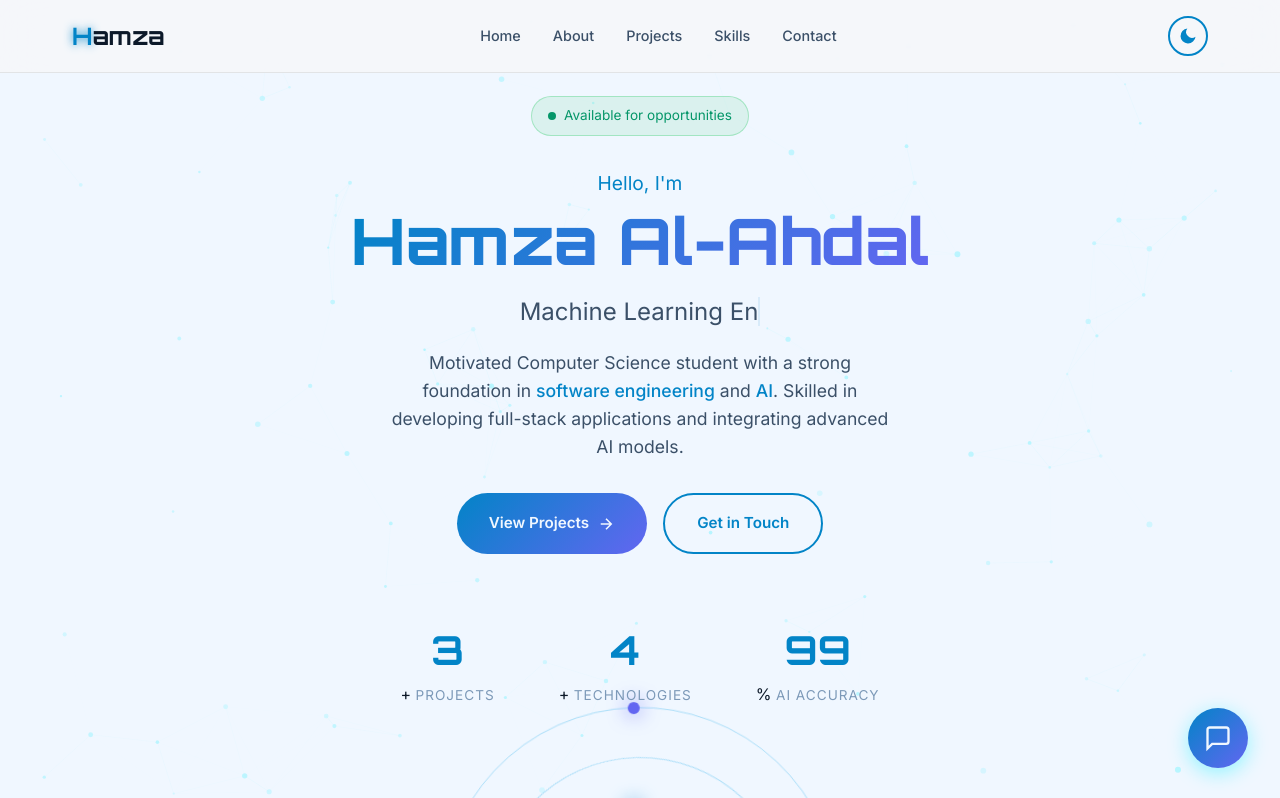
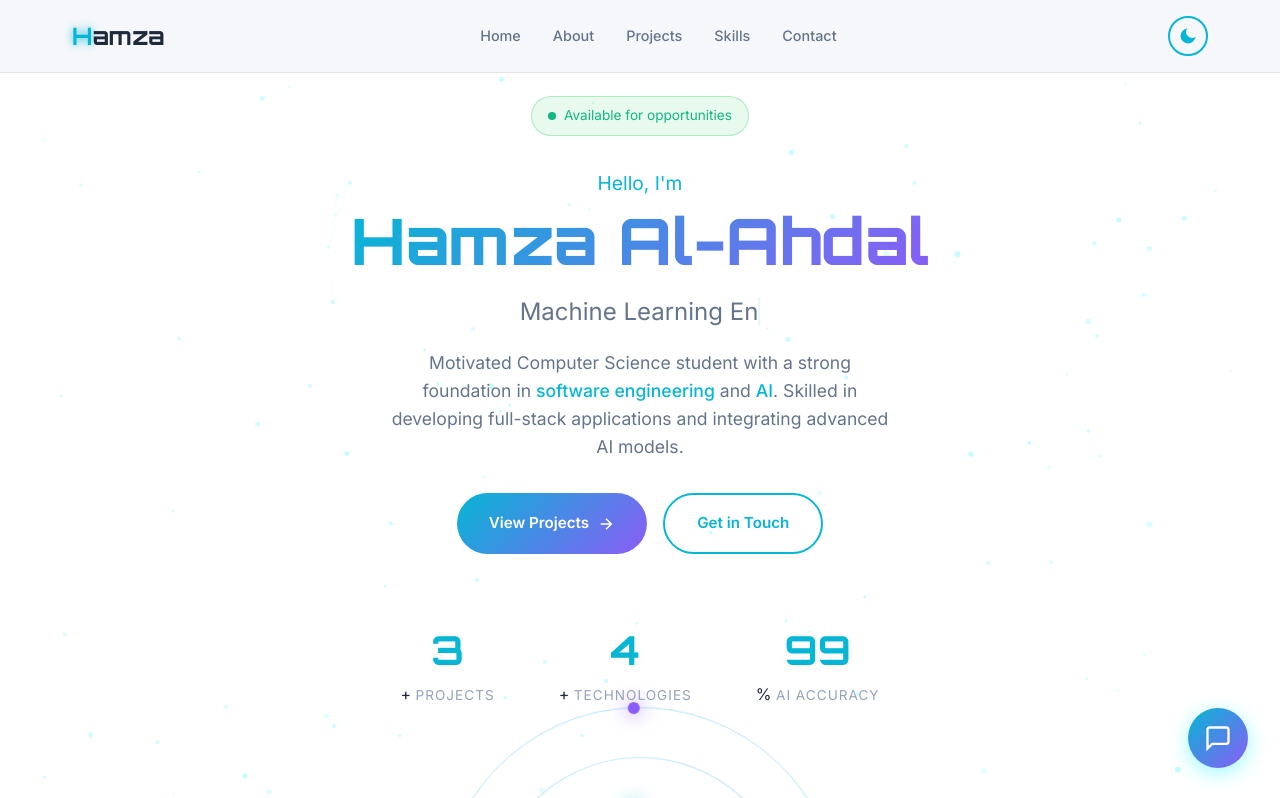
Before and after one commit to hamzax180/portfolio, a website: page frontend/frontend.html in a window 1280 px wide. Both pictures are taken after a click on the button 1187 px from the left and 36 px from the top of the page. Shown: the top 798 px of the page. Drawn offline with Linux system fonts and the light colour scheme.

Commit message:
Style: Refined light mode with clean white background and vibrant accents

```diff
--- a/frontend/style.css
+++ b/frontend/style.css
@@ -52,27 +52,27 @@
 
 /* === Light Theme === */
 [data-theme="light"] {
-    /* Backgrounds - Blue-tinted light mode */
-    --bg-dark: #f0f7ff;
-    --bg-darker: #e0efff;
-    --bg-card: rgba(255, 255, 255, 0.85);
+    /* Backgrounds - Clean white with subtle warmth */
+    --bg-dark: #ffffff;
+    --bg-darker: #f8fafc;
+    --bg-card: rgba(248, 250, 252, 0.9);
     --bg-card-hover: rgba(255, 255, 255, 1);
 
-    /* Text - Deep blue-gray colors */
-    --text-primary: #0c1929;
-    --text-secondary: #3b5068;
-    --text-muted: #7c99b8;
-
-    /* Blue-focused accent colors */
-    --neon-cyan: #0284c7;
-    --neon-purple: #6366f1;
-    --neon-magenta: #a855f7;
-    --neon-green: #059669;
-    --neon-blue: #2563eb;
-
-    /* Blue gradients */
-    --gradient-primary: linear-gradient(135deg, #0284c7, #6366f1);
-    --gradient-secondary: linear-gradient(135deg, #2563eb, #0284c7);
+    /* Text - Professional dark colors */
+    --text-primary: #1e293b;
+    --text-secondary: #64748b;
+    --text-muted: #94a3b8;
+
+    /* Modern vibrant accents */
+    --neon-cyan: #06b6d4;
+    --neon-purple: #8b5cf6;
+    --neon-magenta: #d946ef;
+    --neon-green: #10b981;
+    --neon-blue: #3b82f6;
+
+    /* Gradient stays vibrant */
+    --gradient-primary: linear-gradient(135deg, #06b6d4, #8b5cf6);
+    --gradient-secondary: linear-gradient(135deg, #3b82f6, #06b6d4);
 }
 
 /* Light mode specific overrides */
```
